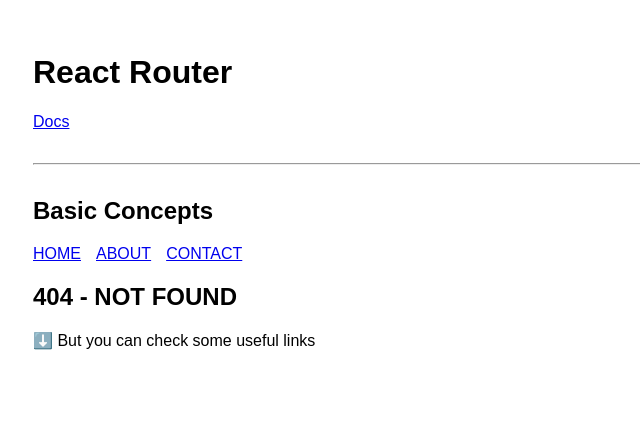
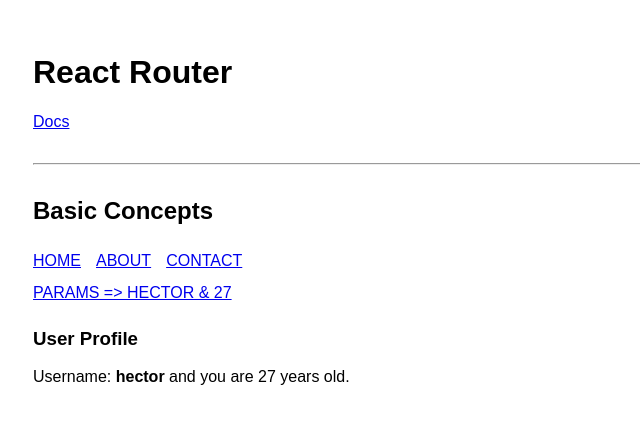
Before and after one commit to hector-mendoza/react, a React (Create React App) app in the folder react-router/: page /user/hector/27 in a window 1280 px wide. Before the commit this address had no page. Shown: the top 424 px of the page, without its empty margins (0-640 px from the left). Built offline with nearby package versions, Linux system fonts and the light colour scheme.

Commit message:
React Router: Params (hook useParams)

```diff
--- a/react-router/src/components/BasicConcepts.js
+++ b/react-router/src/components/BasicConcepts.js
@@ -1,5 +1,5 @@
 // por comodidad se le asigna el alias de Router
-import { BrowserRouter as Router, Routes, Route, Link } from "react-router-dom";
+import { BrowserRouter as Router, Routes, Route } from "react-router-dom";
 
 // import every page/component
 import Home from "../pages/Home";
@@ -7,6 +7,7 @@
 import Contact from "../pages/Contact";
 import Error404 from "../pages/Error404";
 import Nav from "./Nav";
+import User from "../pages/User";
 
 // SWITCH was replaced by ROUTES
 const BasicConcepts = () => {
@@ -21,6 +22,9 @@
                         <Route index element={<Home />} />
                         <Route path="/about" element={<About />} />
                         <Route path="/contact" element={<Contact />} />
+
+                        {/* Friendly URL */}
+                        <Route path="/user/:username/:age" element={<User />} />
 
                         {/* we always need to add the 404 route as the LAST ONE */}
                         <Route path="*" element={<Error404 />} />
--- a/react-router/src/components/Nav.js
+++ b/react-router/src/components/Nav.js
@@ -14,6 +14,11 @@
 
             <NavLink to="/about">About</NavLink>
             <NavLink to="/contact">Contact</NavLink>
+
+            {/* Send PARAMS by URL */}
+            <div>
+                <Link to="/user/hector/27">Params => Hector & 27</Link>
+            </div>
         </nav>
     );
 }
--- a/react-router/src/index.css
+++ b/react-router/src/index.css
@@ -13,8 +13,9 @@
 }
 
 nav a {
+  line-height: 2;
+  text-transform: uppercase;
   margin-right: 15px;
-  text-transform: uppercase;
 }
 
 nav .active {
--- /dev/null
+++ b/react-router/src/pages/User.js
@@ -0,0 +1,15 @@
+import { useParams } from "react-router-dom";
+
+const User = () => {
+    let params = useParams();
+    // console.log(params);
+    let { username, age } = params;
+    return (
+        <div>
+            <h3>User Profile</h3>
+            <p>Username: <b>{username}</b> and you are {age}  years old.</p>
+        </div>
+    );
+}
+
+export default User;
```
